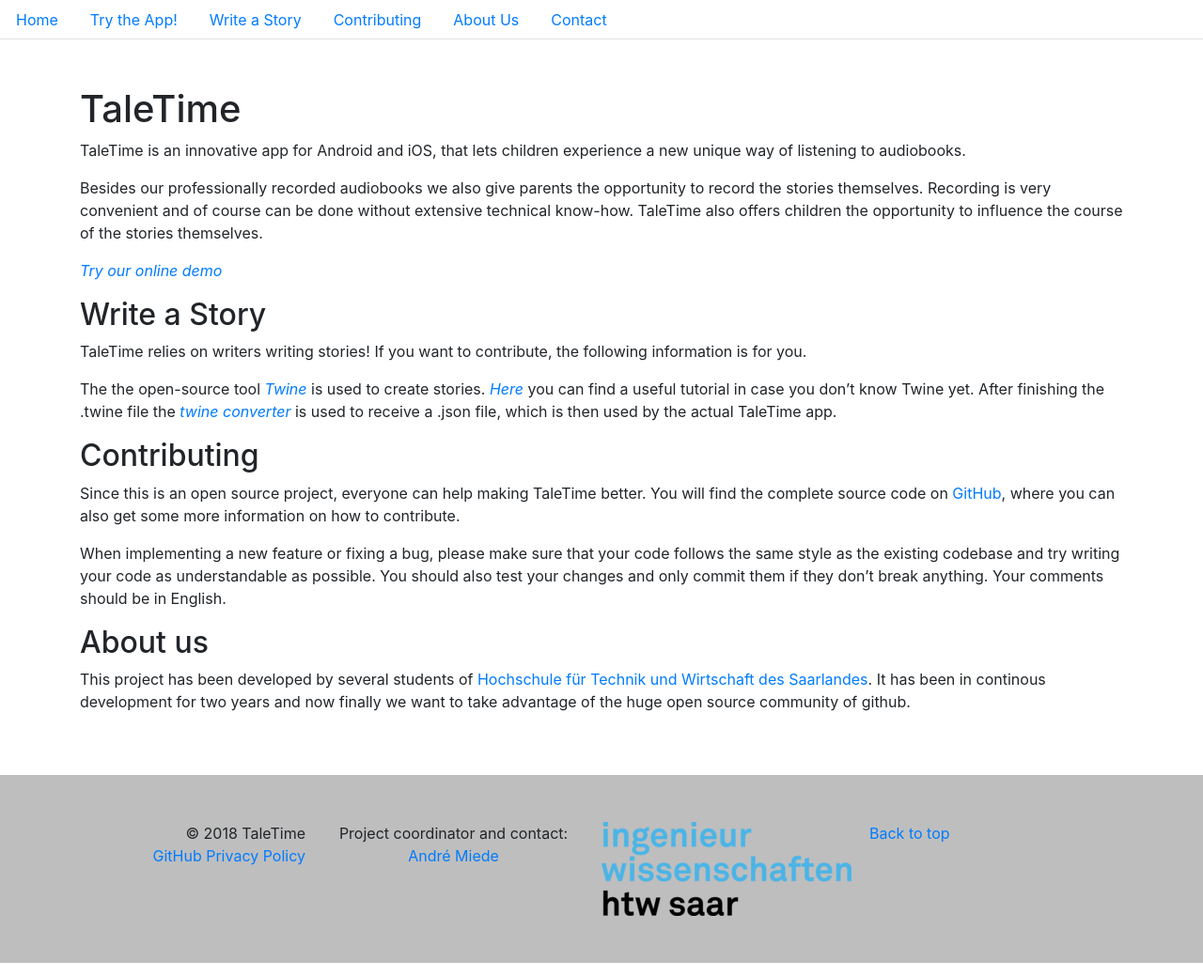
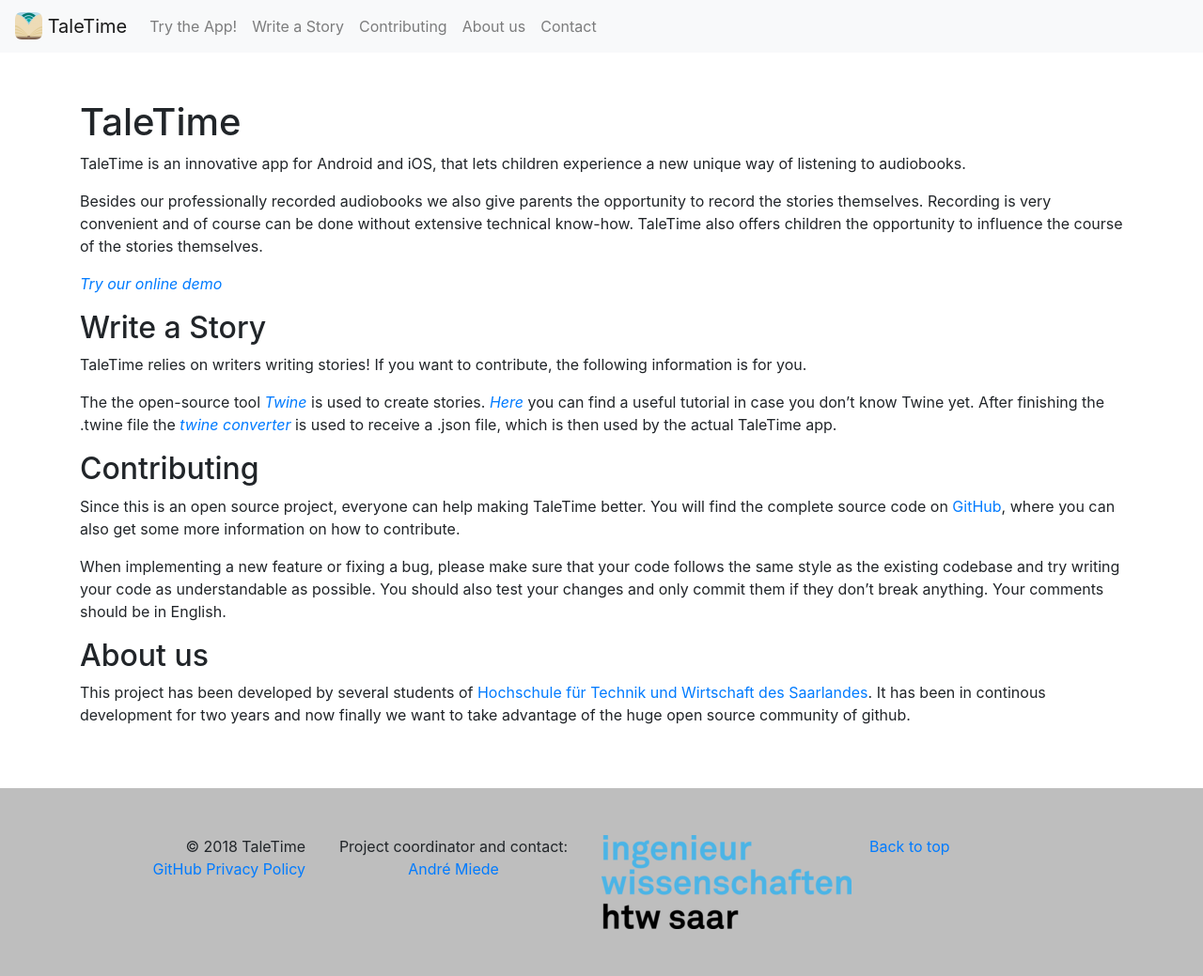
Before and after one commit to TaleTime/taletime.github.io, a Jekyll site: the page built from index.md, in a window 1280 px wide and 1039 px high. Shown: the whole window at 94% size. Built offline with Jekyll 4.4.1, drawn with Linux system fonts in a browser that asks for light colours; nearby versions of some CDN libraries.

Commit message:
Repair and add new Pages

```diff
--- a/_includes/_navbar.html
+++ b/_includes/_navbar.html
@@ -1,5 +1,5 @@
-<!-- <nav class="navbar sticky-top navbar-expand-lg navbar-light bg-light">
-  <a class="navbar-brand" href="#">
+<nav class="navbar sticky-top navbar-expand-lg navbar-light bg-light">
+  <a class="navbar-brand" href="https://taletime.github.io/">
     <img src="/icon-small.png" width="29" height="29" class="d-inline-block align-top" alt="">
     TaleTime
   </a>  <button class="navbar-toggler" type="button" data-toggle="collapse" data-target="#navbarText" aria-controls="navbarText"
@@ -9,10 +9,10 @@
   <div class="collapse navbar-collapse" id="navbarText">
     <ul class="navbar-nav mr-auto">
       <li class="nav-item active">
-        <a class="nav-link" href="#try-the-app">Try the App!</a>
+        <a class="nav-link" href="https://taletime.github.io/pages/try-the-app">Try the App!</a>
       </li>
       <li class="nav-item">
-        <a class="nav-link" href="#write-a-story">Write a Story</a>
+        <a class="nav-link" href="https://taletime.github.io/pages/write-a-story">Write a Story</a>
       </li>
       <li class="nav-item">
         <a class="nav-link" href="#contributing">Contributing</a>
@@ -25,22 +25,4 @@
       </li>
     </ul>
   </div>
-</nav> -->
-<nav>
-  <div class="nav nav-tabs" id="nav-tab" role="tablist">
-    <a class="nav-item nav-link active" id="tab-home" data-toggle="tab" href="#home" role="tab" aria-controls="nav-home" aria-selected="true">Home</a>
-    <a class="nav-item nav-link" id="tab-try-the-app" data-toggle="tab" href="#tryTheApp" role="tab" aria-controls="nav-profile" aria-selected="false">Try the App!</a>
-    <a class="nav-item nav-link" id="tab-write-a-story" data-toggle="tab" href="#writeAStory" role="tab" aria-controls="nav-contact" aria-selected="false">Write a Story</a>
-    <a class="nav-item nav-link" id="tab-contributing" data-toggle="tab" href="#contributing" role="tab" aria-controls="nav-contact" aria-selected="false">Contributing</a>
-    <a class="nav-item nav-link" id="tab-about-us" data-toggle="tab" href="#aboutUs" role="tab" aria-controls="nav-contact" aria-selected="false">About Us</a>
-    <a class="nav-item nav-link" id="tab-contact" data-toggle="tab" href="#contact" role="tab" aria-controls="nav-contact" aria-selected="false">Contact</a>
-  </div>
 </nav>
-<div class="tab-content" id="nav-tabContent">
-  <div class="tab-pane fade show active" id="home" role="tabpanel" aria-labelledby="tab-home">{{ home-content }}</div>
-  <div class="tab-pane fade" id="tryTheApp" role="tabpanel" aria-labelledby="tab-try-the-app">{{ home-content }}</div>
-  <div class="tab-pane fade" id="writeAStory" role="tabpanel" aria-labelledby="tab-write-a-story">{{ home-content }}</div>
-  <div class="tab-pane fade" id="contributing" role="tabpanel" aria-labelledby="tab-contributing">{{ home-content }}</div>
-  <div class="tab-pane fade" id="aboutUs" role="tabpanel" aria-labelledby="tab-about-us">{{ home-content }}</div>
-  <div class="tab-pane fade" id="contact" role="tabpanel" aria-labelledby="tab-contact">{{ home-content }}</div>
-</div>
```
Also changed, not shown: pages/write-a-story/index.html (added, +24 -0 lines).
